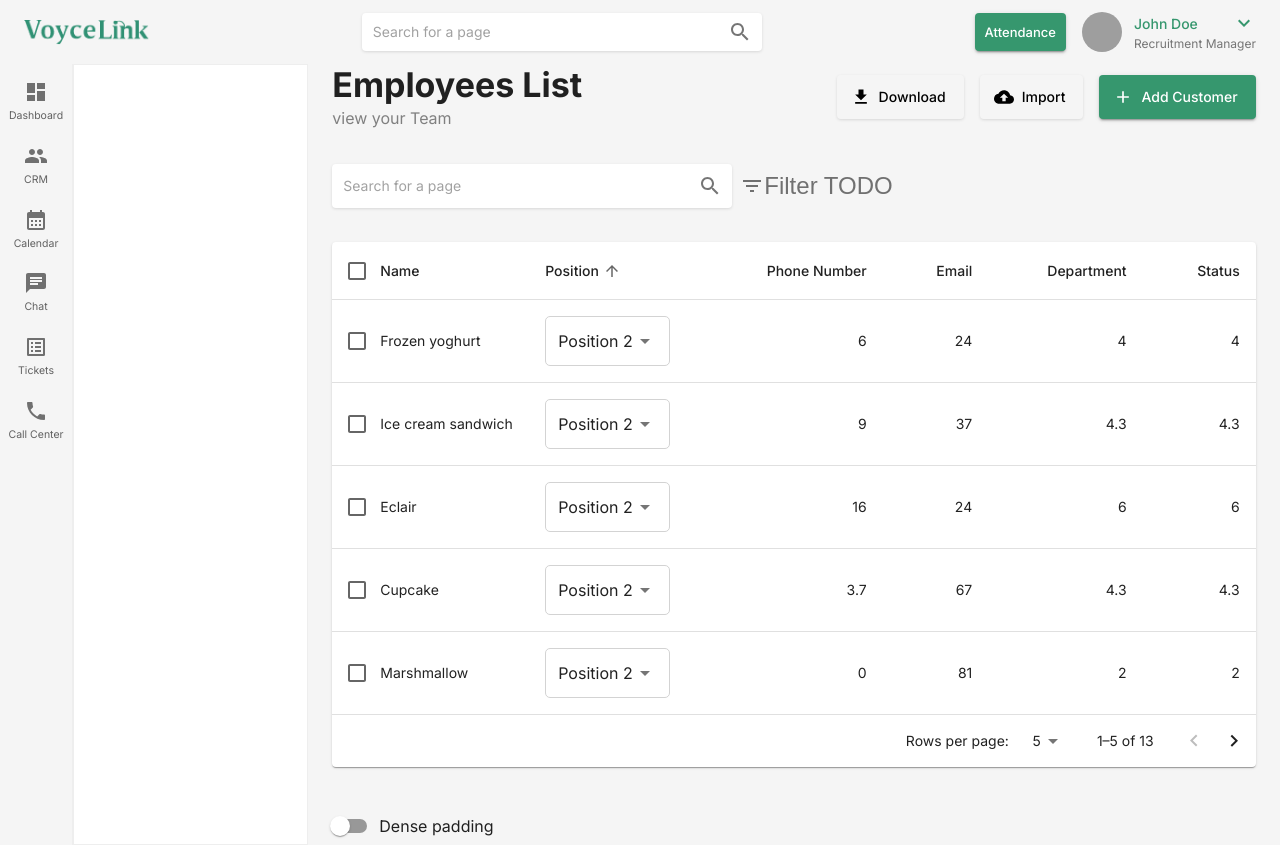
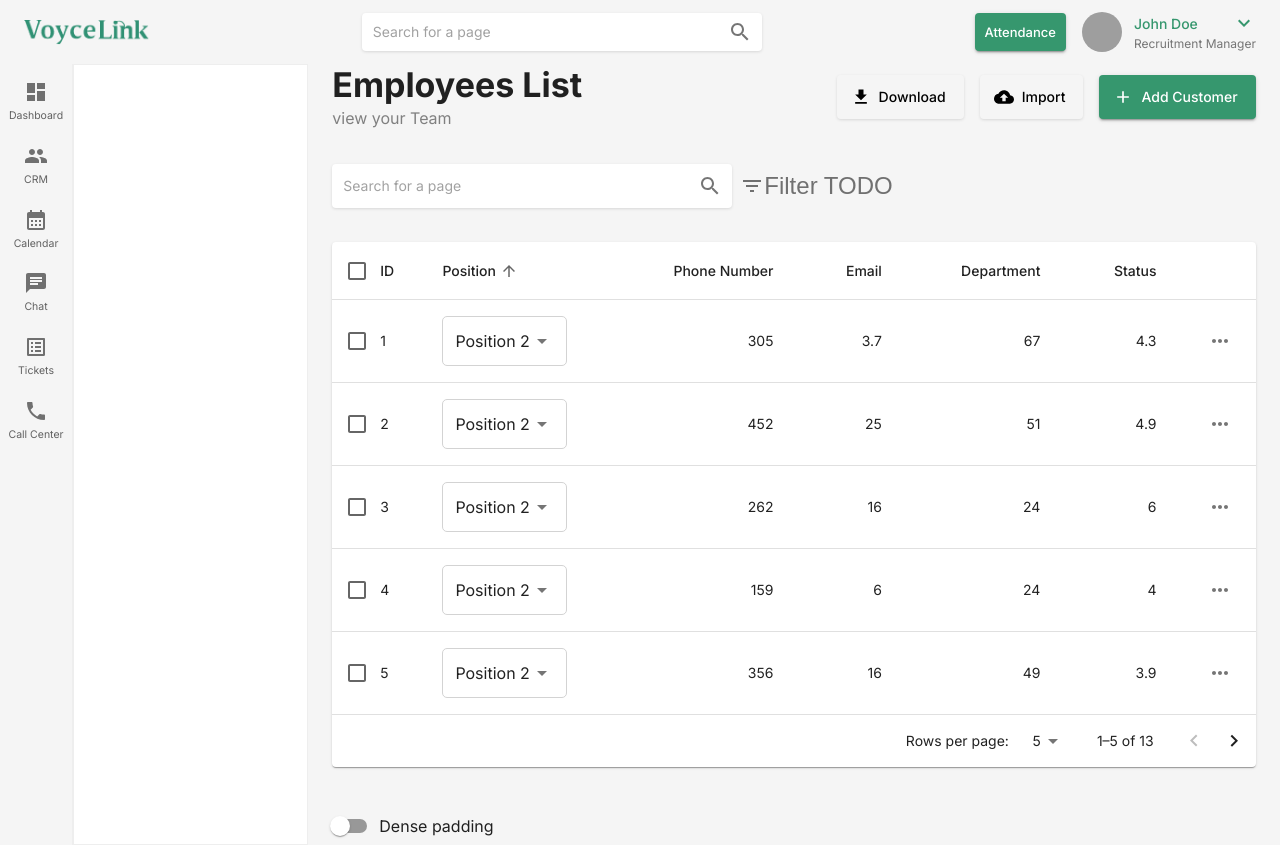
Before and after one commit to Saadgabersaad/VoyceeLink-CallCenter, a Next.js app: page /hhrr/departments in a window 1280 px wide. Built offline with nearby package versions, Linux system fonts and the light colour scheme; grey boxes are pictures that could not be loaded.

Commit message:
dotted menu

```diff
--- /dev/null
+++ b/src/modules/hhrr/departments/components/DotMenu.tsx
@@ -0,0 +1,73 @@
+import * as React from 'react';
+import IconButton from '@mui/material/IconButton';
+import Menu from '@mui/material/Menu';
+import MenuItem from '@mui/material/MenuItem';
+import MoreHorizIcon from '@mui/icons-material/MoreHoriz';
+import PersonIcon from '@mui/icons-material/Person';
+import WorkIcon from '@mui/icons-material/Work';
+import ApartmentIcon from '@mui/icons-material/Apartment';
+import EditIcon from '@mui/icons-material/Edit';
+import DeleteIcon from '@mui/icons-material/Delete';
+
+const options = [
+    { label: 'View Profile', icon: <PersonIcon color="primary" /> },
+    { label: 'Change User Position', icon: <WorkIcon color="primary" /> },
+    { label: 'Change User Dept', icon: <ApartmentIcon color="primary" /> },
+    { label: 'Edit User', icon: <EditIcon  color="primary"/> },
+    { label: 'Delete User', icon: <DeleteIcon sx={{color:'red'}} /> },
+];
+
+const ITEM_HEIGHT = 48;
+
+export default function LongMenu() {
+    const [anchorEl, setAnchorEl] = React.useState<null | HTMLElement>(null);
+    const open = Boolean(anchorEl);
+    const handleClick = (event: React.MouseEvent<HTMLElement>) => {
+        setAnchorEl(event.currentTarget);
+    };
+    const handleClose = () => {
+        setAnchorEl(null);
+    };
+
+    return (
+        <div>
+            <IconButton
+                aria-label="more"
+                id="long-button"
+                aria-controls={open ? 'long-menu' : undefined}
+                aria-expanded={open ? 'true' : undefined}
+                aria-haspopup="true"
+                onClick={handleClick}
+            >
+                <MoreHorizIcon />
+            </IconButton>
+            <Menu
+                id="long-menu"
+                MenuListProps={{
+                    'aria-labelledby': 'long-button',
+                }}
+                anchorEl={anchorEl}
+                open={open}
+                onClose={handleClose}
+                slotProps={{
+                    paper: {
+                        style: {
+                            maxHeight: ITEM_HEIGHT * 4.5,
+                            width: '25ch',
+                        },
+                    },
+                }}
+            >
+                {options.map((option) => (
+                    <MenuItem
+                        key={option.label}
+                        onClick={handleClose}
+                    >
+                        {option.icon}
+                        <span style={{ marginLeft: '10px' }}>{option.label}</span>
+                    </MenuItem>
+                ))}
+            </Menu>
+        </div>
+    );
+}
--- a/src/modules/hhrr/departments/components/Table.tsx
+++ b/src/modules/hhrr/departments/components/Table.tsx
@@ -15,31 +15,33 @@
 import { visuallyHidden } from '@mui/utils';
 import PositionMenu from "modules/hhrr/departments/components/PositionMenu";
 import EnhancedTableToolbar from '../components/TableSelection'
+import DotMenu from "modules/hhrr/departments/components/DotMenu";
+import LongMenu from "modules/hhrr/departments/components/DotMenu";
 
 interface Data {
     id: number;
-    calories: number;
-    carbs: number;
-    fat: number;
-    name: string;
-    protein: number;
+    position: number;
+    phoneNumber: number;
+    email: number;
+    department: number;
+    status: number;
 }
 
 function createData(
     id: number,
-    name: string,
-    calories: number,
-    fat: number,
-    carbs: number,
-    protein: number,
+    position: number,
+    phoneNumber: number,
+    email: number,
+    department: number,
+    status: number,
 ): Data {
     return {
         id,
-        name,
-        calories,
-        fat,
-        carbs,
-        protein,
+        position,
+        phoneNumber,
+        email,
+        department,
+        status,
     };
 }
 
@@ -95,36 +97,41 @@
         id: 'name',
         numeric: false,
         disablePadding: true,
-        label: 'Name',
+        label: 'ID',
     },
     {
-        id: 'calories',
+        id: 'position',
         numeric: false,
         disablePadding: false,
         label: 'Position',
     },
     {
-        id: 'fat',
+        id: 'phoneNumber',
         numeric: true,
         disablePadding: false,
         label: 'Phone Number',
     },
     {
-        id: 'carbs',
+        id: 'email',
         numeric: true,
         disablePadding: false,
         label: 'Email',
     },
     {
-        id: 'protein',
+        id: 'department',
         numeric: true,
         disablePadding: false,
         label: 'Department',
     }, {
-        id: 'protein',
+        id: 'status',
         numeric: true,
         disablePadding: false,
         label: 'Status',
+    }, {
+        id: 'menu',
+        numeric: true,
+        disablePadding: false,
+        label: '',
     },
 ];
 
@@ -189,7 +196,7 @@
 
 export default function Employees() {
     const [order, setOrder] = React.useState<Order>('asc');
-    const [orderBy, setOrderBy] = React.useState<keyof Data>('calories');
+    const [orderBy, setOrderBy] = React.useState<keyof Data>('position');
     const [selected, setSelected] = React.useState<readonly number[]>([]);
     const [page, setPage] = React.useState(0);
     const [dense, setDense] = React.useState(false);
@@ -306,17 +313,20 @@
                                             scope="row"
                                             padding="none"
                                         >
-                                            {row.name}
+                                            {row.id}
                                         </TableCell>
                                         <TableCell align="right">
-                                            {/*{row.calories}*/}
+                                            {/*{row.position}*/}
                                             {/*TODO position menu*/}
-                                            <PositionMenu clientType={row.calories} />
+                                            <PositionMenu clientType={row.position} />
                                         </TableCell>
-                                        <TableCell align="right">{row.fat}</TableCell>
-                                        <TableCell align="right">{row.carbs}</TableCell>
-                                        <TableCell align="right">{row.protein}</TableCell>
-                                        <TableCell align="right">{row.protein}</TableCell>
+                                        <TableCell align="right">{row.phoneNumber}</TableCell>
+                                        <TableCell align="right">{row.email}</TableCell>
+                                        <TableCell align="right">{row.department}</TableCell>
+                                        <TableCell align="right">{row.status}</TableCell>
+                                        <TableCell align="right">
+                                            <LongMenu/>
+                                        </TableCell>
                                     </TableRow>
                                 );
                             })}
```
